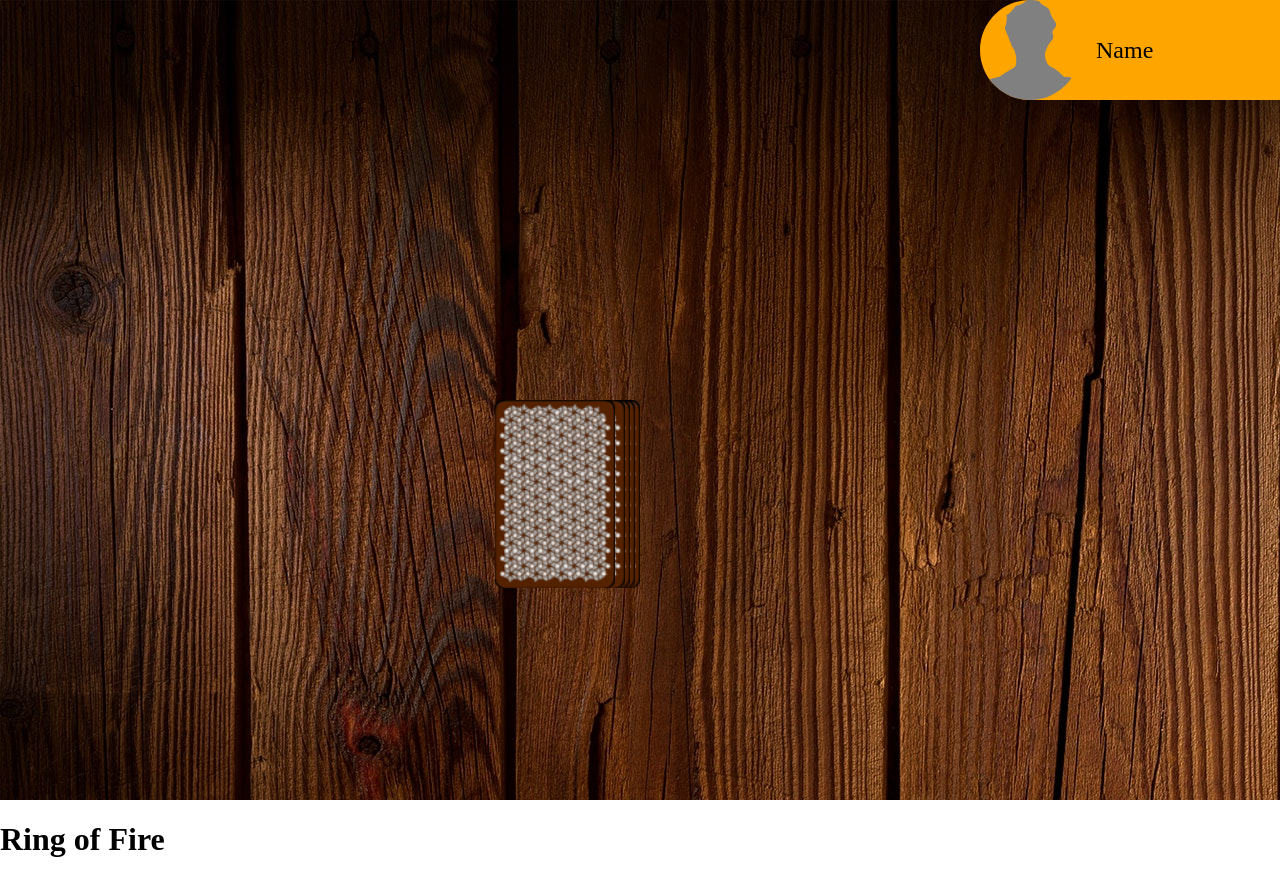
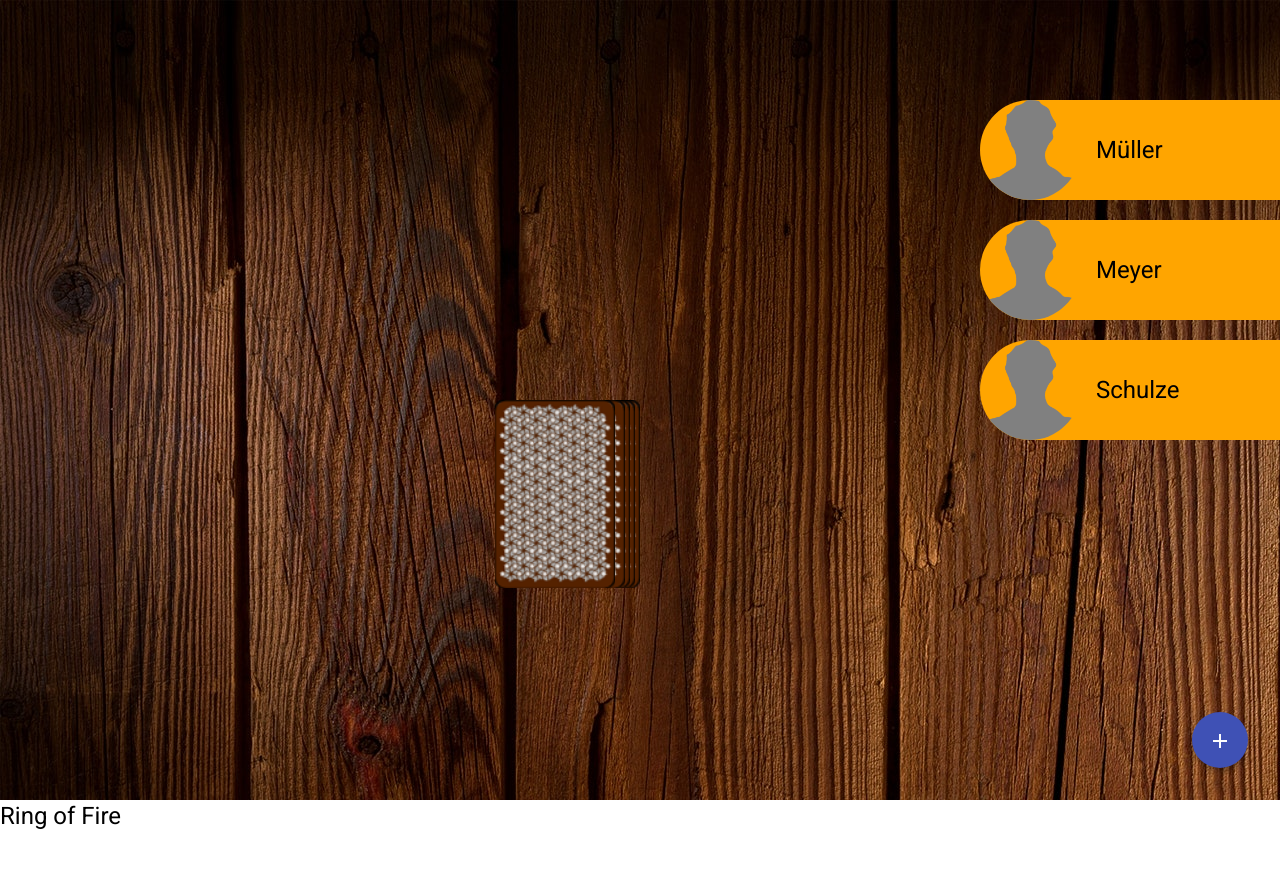
Before and after one commit to misterreihmaehn/ringoffire, an Angular app: page /game in a window 1280 px wide. After the commit the page ends 832 px from the top, so only its background shows below. Built offline with nearby package versions, Linux system fonts and the light colour scheme.

Commit message:
Player-Button Added

```diff
--- a/angular.json
+++ b/angular.json
@@ -31,14 +31,14 @@
                             "src/assets"
                         ],
                         "styles": [
+                            "./node_modules/@angular/material/prebuilt-themes/indigo-pink.css",
                             "src/styles.scss"
                         ],
                         "scripts": []
                     },
                     "configurations": {
                         "production": {
-              "budgets": [
-                {
+                            "budgets": [{
                                     "type": "initial",
                                     "maximumWarning": "500kb",
                                     "maximumError": "1mb"
@@ -49,12 +49,10 @@
                                     "maximumError": "4kb"
                                 }
                             ],
-              "fileReplacements": [
-                {
+                            "fileReplacements": [{
                                 "replace": "src/environments/environment.ts",
                                 "with": "src/environments/environment.prod.ts"
-                }
-              ],
+                            }],
                             "outputHashing": "all"
                         },
                         "development": {
@@ -99,6 +97,7 @@
                             "src/assets"
                         ],
                         "styles": [
+                            "./node_modules/@angular/material/prebuilt-themes/indigo-pink.css",
                             "src/styles.scss"
                         ],
                         "scripts": []
--- a/package.json
+++ b/package.json
@@ -11,10 +11,12 @@
   "private": true,
   "dependencies": {
     "@angular/animations": "~13.3.0",
+    "@angular/cdk": "^13.3.5",
     "@angular/common": "~13.3.0",
     "@angular/compiler": "~13.3.0",
     "@angular/core": "~13.3.0",
     "@angular/forms": "~13.3.0",
+    "@angular/material": "^13.3.5",
     "@angular/platform-browser": "~13.3.0",
     "@angular/platform-browser-dynamic": "~13.3.0",
     "@angular/router": "~13.3.0",
--- a/src/app/game/game.component.html
+++ b/src/app/game/game.component.html
@@ -1,4 +1,4 @@
-<app-player class="player-position"></app-player>
+<app-player *ngFor="let player of game.players; let i = index;" [ngStyle]="{'top.px': 100 + (i * 120)}" [name]="player" class="player-position"></app-player>
 
 <div class="field">
 
@@ -13,3 +13,7 @@
     </div>
 
 </div>
+
+<button mat-fab color="primary" class="btn-add">
+    <mat-icon>add</mat-icon>
+  </button>
--- a/src/app/game/game.component.scss
+++ b/src/app/game/game.component.scss
@@ -46,3 +46,9 @@
     position: absolute;
     right: 0;
 }
+
+.btn-add {
+    position: absolute;
+    right: 32px;
+    bottom: 32px;
+}
--- a/src/app/player/player.component.html
+++ b/src/app/player/player.component.html
@@ -1,5 +1,5 @@
 <div class="player">
     <img src="/assets/img/profile/1.png">
-    <span>Name</span>
+    <span>{{ name }}</span>
 
 </div>
--- a/src/app/player/player.component.ts
+++ b/src/app/player/player.component.ts
@@ -1,4 +1,4 @@
-import { Component, OnInit } from '@angular/core';
+import { Component, Input, OnInit } from '@angular/core';
 
 @Component({
   selector: 'app-player',
@@ -7,6 +7,9 @@
 })
 export class PlayerComponent implements OnInit {
 
+  @Input() name;
+
+
   constructor() { }
 
   ngOnInit(): void {
--- a/src/index.html
+++ b/src/index.html
@@ -1,13 +1,19 @@
 <!doctype html>
 <html lang="en">
+
 <head>
     <meta charset="utf-8">
     <title>Ringoffire</title>
     <base href="/">
     <meta name="viewport" content="width=device-width, initial-scale=1">
     <link rel="icon" type="image/x-icon" href="favicon.ico">
+    <link rel="preconnect" href="https://fonts.gstatic.com">
+    <link href="https://fonts.googleapis.com/css2?family=Roboto:wght@300;400;500&display=swap" rel="stylesheet">
+    <link href="https://fonts.googleapis.com/icon?family=Material+Icons" rel="stylesheet">
 </head>
-<body>
+
+<body class="mat-typography">
     <app-root></app-root>
 </body>
+
 </html>
--- a/src/models/game.ts
+++ b/src/models/game.ts
@@ -1,5 +1,5 @@
 export class Game {
-    public players: string[] = [];
+    public players: string[] = ['Müller', 'Meyer', 'Schulze'];
     public stack: string[] = [];
     public playedCards: string[] = [];
     public currentPlayer: number = 0;
--- a/src/styles.scss
+++ b/src/styles.scss
@@ -1,3 +1,13 @@
 body {
     margin: 0;
 }
+
+html,
+body {
+    height: 100%;
+}
+
+body {
+    margin: 0;
+    font-family: Roboto, "Helvetica Neue", sans-serif;
+}
```
Also changed, not shown: src/app/app.module.ts (+7 -1 lines), 1 other file (tests, documents, lock files or other folders). Lines whose indentation alone changed are shown as unchanged.
